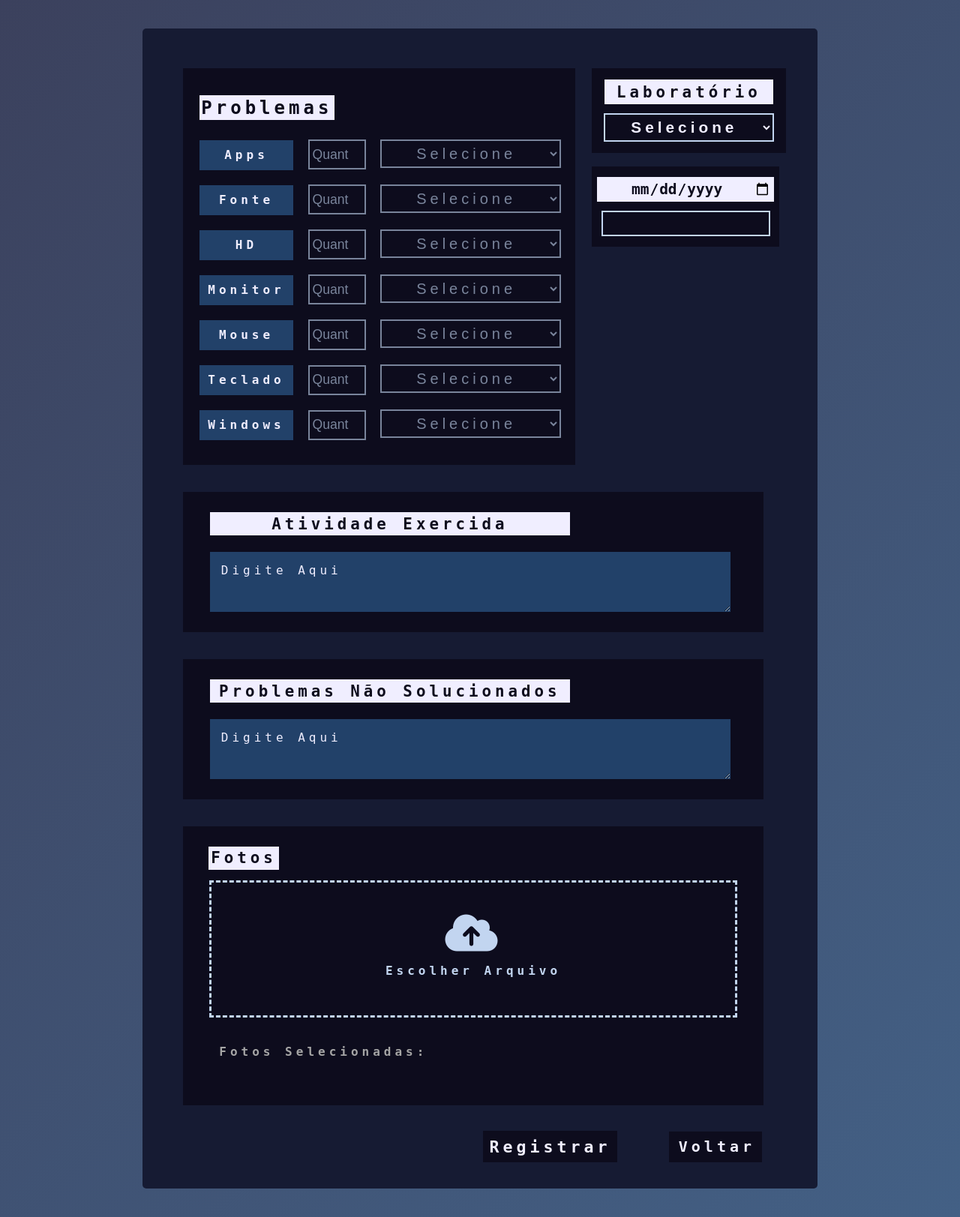
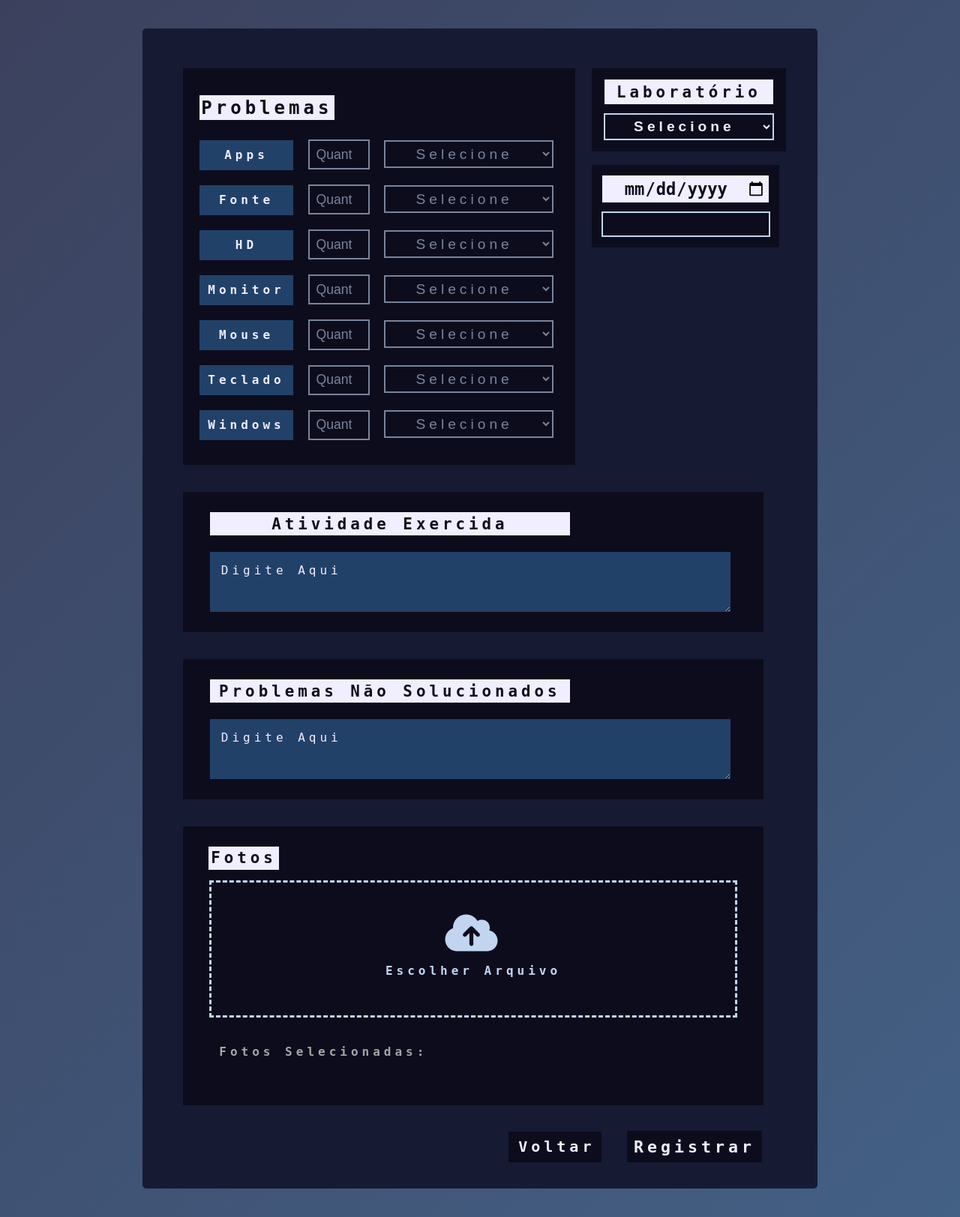
Before and after one commit to TCC2023insv/TCC2023-Site, a PHP site: page /usuarios/monitor/p_reg-repa-M_TC.php in a window 1280 px wide. Shown: the part 80-1703 px from the top of the page at 75% size. Run offline with PHP 8.4, Linux system fonts and the light colour scheme; the visitor is signed in with stand-in values (Sample User, id 1); data comes from the database, SQL or seed files in the repository; data that the repository does not hold is empty.

Commit message:
css da página registrar reparo

```diff
--- a/css/diagnostico.css
+++ b/css/diagnostico.css
@@ -1,5 +1,6 @@
 @import url('https://fonts.googleapis.com/css2?family=Roboto+Mono:wght@454&display=swap');
 @import url('../css/cores.css');
+@import url('../js/foto.js');
 
 html{
     min-height: 100vh;
@@ -86,7 +87,7 @@ body{
     text-align: center;
 
     width: 100%;
-    font-size: 130%;
+    font-size: 120%;
     letter-spacing: 5px;
     font-weight: bold;
 
@@ -122,11 +123,11 @@ body{
     background-color: var(--fundo-txt);
     color: var(--cor-txt);
 
-    font-size: 150%;
+    font-size: 170%;
     text-align: center;
 
     padding: 3%;
-    width: 160%;
+    width: 150%;
     border: none;
     font-weight: bold;
 }
@@ -144,28 +145,13 @@ body{
     margin: 8% 0 0 0;
     padding: 3% 0;
 }
-/*
-#Responsavel-2{
-    color: var(--texto);
-    background-color: transparent;
-    border: 2px solid var(--borda);
-    text-align: center;
-
-    width: 164%;
-    font-size: 130%;
-    letter-spacing: 5px;
-    font-weight: bold;
-
-    margin: 8% 0 0 0;
-    padding: 3% 0%;
-} */
 
 .Titulo{
     background-color: var(--fundo-txt);
     color: var(--cor-txt);
     font-size: 150%;
     text-align: center;
-    width: auto;
+    width: 100%;
     height: auto;
     padding: 0.5%;
 }
@@ -223,7 +209,7 @@ body{
     background-color: transparent;
     text-align: center;
     width: 14%;
-    padding: 1.5% 0.5% 1.5% 0;
+    padding: 1.5% 0.5% 1.5% 1%;
     margin-left: 1%;
     display: flex;
     display: inline-block;
@@ -268,11 +254,11 @@ input::placeholder{
 
     text-align: center;
 
-    width: 48%;
+    width: 45%;
     height: 10%;
     display: flex;
     display: inline-block;
-    font-size: 125%;
+    font-size: 120%;
     padding: 1% 2%;
     margin-left: 1%;
 
@@ -302,7 +288,8 @@ input::placeholder{
     margin-top: 4%;
     margin-left: 6%;
 
-    width: 82%;
+    /* width: 82%; */
+    max-width: 82%;
     height: auto;
     padding: 3% 0 3% 4%;
 
@@ -495,7 +482,7 @@ textarea::placeholder{
 
     float: right;
 
-    margin: 4% 8% 1% 0;
+    margin: 4% 4% 1% 0;
     cursor:pointer;
 
 }
@@ -540,3 +527,7 @@ textarea::placeholder{
     transform: scale(1.1);
     transition: all 0.5s
 }
+
+#img{
+    margin-bottom: 10%;
+}
--- a/css/p_inicial.css
+++ b/css/p_inicial.css
@@ -97,10 +97,10 @@ h1{
     border-radius: 1%;
     font-size: 120%;
     padding: 0.5% 1%;
-    margin: 0px 0px 0px 5px;
+    margin: 0 0 0 1.5%;
     width: auto;
     text-align: center;
-    floar:right;
+    float: right;
 }
 
 .data-responsavel {
--- a/js/foto.js
+++ b/js/foto.js
@@ -12,8 +12,8 @@ window.addEventListener("load",()=>{
 
     reader.onload = function(event){
         const miniatura = document.createElement('img');
-        miniatura.width = 100;
         miniatura.height = 100;
+        miniatura.width = 115;
         miniatura.id = 'miniatura';
         miniatura.src = event.target.result;
         fotoSelecionada.insertAdjacentElement('afterend', miniatura);
--- a/usuarios/monitor/p_reg-repa-M_TC.php
+++ b/usuarios/monitor/p_reg-repa-M_TC.php
@@ -199,7 +199,7 @@
 
             <div id="Caixa-Texto">
                 <label class="Titulo-2">Atividade Exercida</label>
-               <textarea class="Caixa-Texto" id="atvExercida" name="atvExercida" placeholder="Digite Aqui" required></textarea>
+                <textarea class="Caixa-Texto" id="atvExercida" name="atvExercida" placeholder="Digite Aqui" required></textarea>
             </div>
 
 
@@ -224,9 +224,8 @@
             </div>
 
             <div id="Btn">
+                <a href="p_m_inicial_tc.php" class="Btn">Voltar</a>
                 <button type="submit" class="Btn-Registrar" name="btnRegistrar">Registrar</button>
-
-                <a href="p_m_inicial_tc.php" class="Btn">Voltar</a>
             </div>
 
         </form>
@@ -275,7 +274,7 @@
                 formData.append("probHD", probHD);
                 formData.append("quantMonitor", quantMonitor);
                 formData.append("probMonitor", probMonitor);
-                formData.append("quantMous", quantMouse);
+                formData.append("quantMous", quantMo3use);
                 formData.append("probMouse", probMouse);
                 formData.append("quantTeclado",quantTeclado);
                 formData.append("probTeclado", probTeclado);
```
Also changed, not shown: arquivos/653a4a233e6d1.jfif (added).
